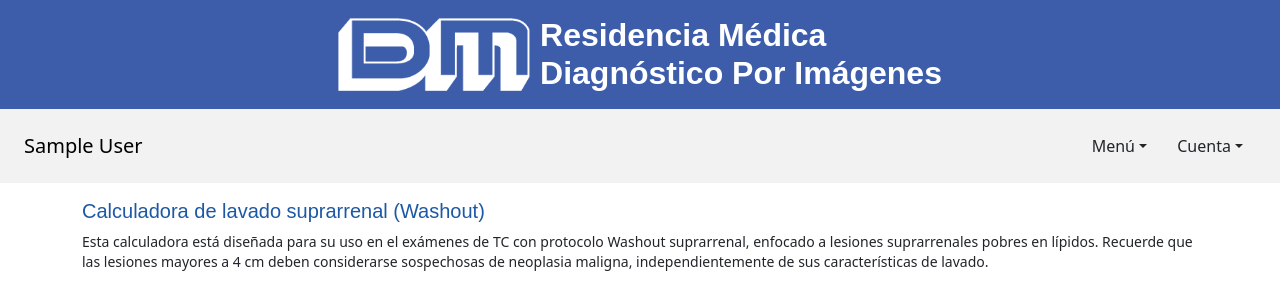
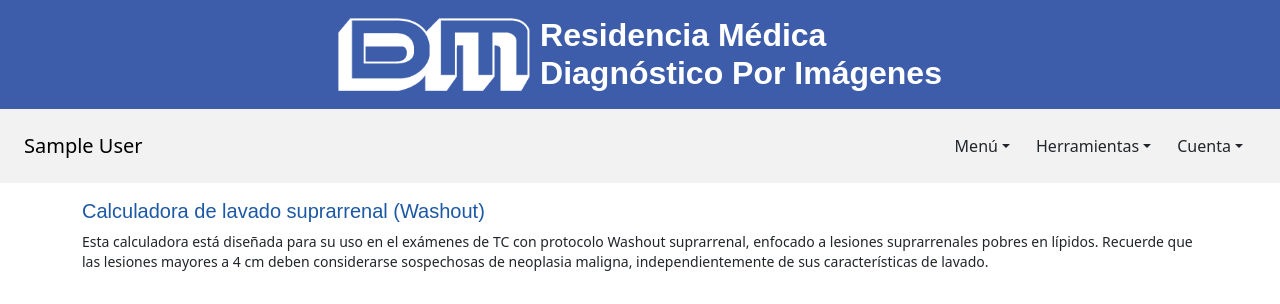
Before and after one commit to efcejas/residencia_imagenes_inscripcion, a Django app: page /asistencia/washout_suprarrenal/ in a window 1280 px wide. Shown: the top 304 px of the page. Run offline with Django 5.2, Linux system fonts and the light colour scheme; the visitor is signed in with stand-in values (Sample User, id 1); parts of the project's set-up code (start-up, migrations or seed data) failed here and were passed over; some libraries are stand-ins or nearby versions; some web fonts are replaced.

Commit message:
chore: Agregar enlace a calculadora de lavado suprarrenal en menú de herramientas

```diff
--- a/asistencia/templates/base.html
+++ b/asistencia/templates/base.html
@@ -91,6 +91,19 @@
                                 </li>
                                 {% endif %}
                             </ul>
+                        </li>
+                        {% if user.residente_profile or user.docente_profile or user.is_superuser %}
+                        <li class="nav-item dropdown">
+                            <button class="btn dropdown-toggle" data-bs-toggle="dropdown" aria-expanded="false">Herramientas</button>
+                            <ul class="dropdown-menu dropdown-menu-lg-end">
+                                <li>
+                                    <a class="dropdown-item" href="{% url 'asistencia:washout_suprarrenal' %}" class="nav-link">Calculadora de
+                                        lavado suprarrenal</a>
+                                </li>
+                            </ul>
+                        </li>
+                        {% endif %}
+                        <li class="nav-item dropdown">
                             <button class="btn dropdown-toggle" data-bs-toggle="dropdown"
                                 aria-expanded="false">Cuenta</button>
                             <ul class="dropdown-menu dropdown-menu-lg-end">
```
